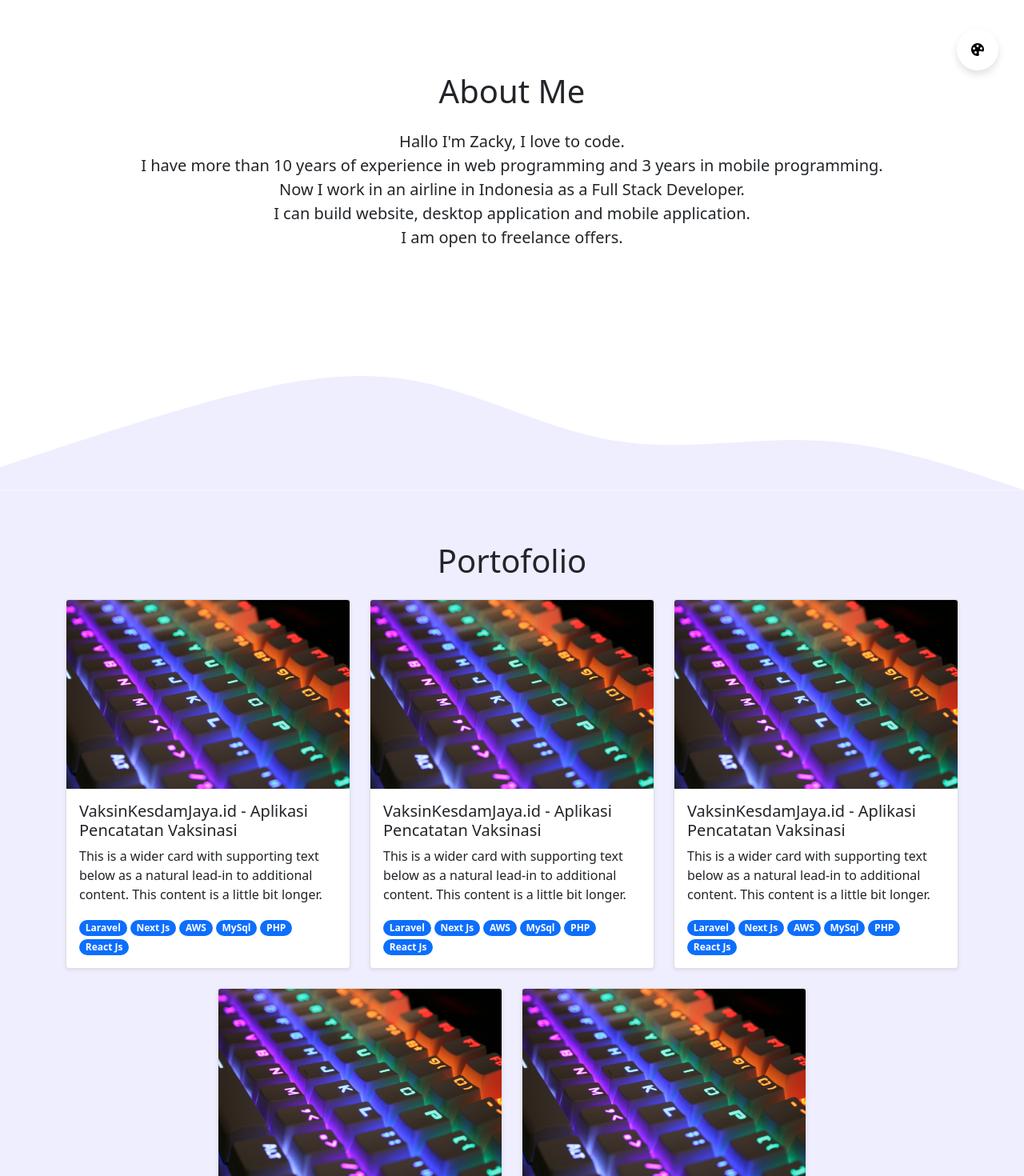
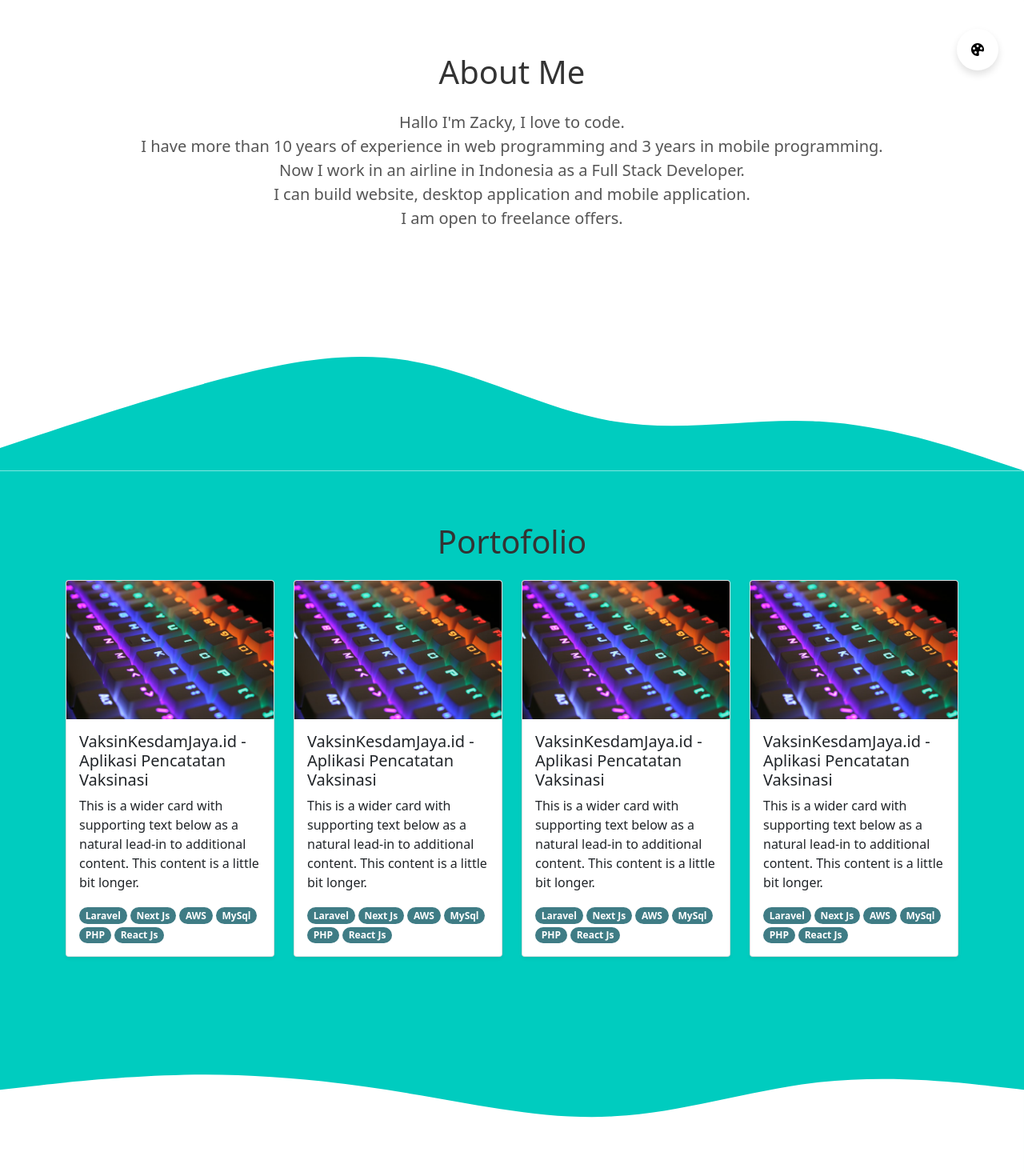
Before and after one commit to achmadzackyr/portofolic-frontend, a Next.js app: page /skills in a window 1280 px wide. Shown: the part 680-2150 px from the top of the page at 80% size. Built offline with nearby package versions, Linux system fonts and the light colour scheme.

Commit message:
Portofolio, About Palette

```diff
--- a/components/molecule/about.js
+++ b/components/molecule/about.js
@@ -1,23 +1,23 @@
 import { Container, Row, Col } from 'react-bootstrap';
 
-function About({ children }) {
+function About({ children, aboutBg, aboutTitle, aboutContent, portofolioBg }) {
   return (
-    <section id="about" className="pt-5">
+    <section id="about" className="pt-5" style={{ backgroundColor: aboutBg.color }}>
       <Container className="pt-3">
         <Row className="mb-3">
           <Col className="text-center">
-            <h1>About Me</h1>
+            <h1 style={{ color: aboutTitle.color }}>About Me</h1>
           </Col>
         </Row>
         <Row className="text-center fs-5">
           <Col>
-            <p>{children}</p>
+            <p style={{ color: aboutContent.color }}>{children}</p>
           </Col>
         </Row>
       </Container>
       <svg xmlns="http://www.w3.org/2000/svg" viewBox="0 0 1440 320">
         <path
-          fill="#c8c8ff4d"
+          fill={portofolioBg.color}
           fillOpacity="1"
           d="M0,288L48,272C96,256,192,224,288,197.3C384,171,480,149,576,165.3C672,181,768,235,864,250.7C960,267,1056,245,1152,250.7C1248,256,1344,288,1392,304L1440,320L1440,320L1392,320C1344,320,1248,320,1152,320C1056,320,960,320,864,320C768,320,672,320,576,320C480,320,384,320,288,320C192,320,96,320,48,320L0,320Z"
         ></path>
--- a/components/molecule/portofolio-card.js
+++ b/components/molecule/portofolio-card.js
@@ -1,7 +1,7 @@
 import React from 'react';
 import Card from 'react-bootstrap/Card';
 
-function PortofolioCard() {
+function PortofolioCard({ portofolioSkill }) {
   return (
     <Card className="shadow-sm mb-4">
       <Card.Img variant="top" src="/project-thumbnail-default.jpg" alt="Project Thumbnail" />
@@ -12,12 +12,42 @@ function PortofolioCard() {
           content. This content is a little bit longer.
         </Card.Text>
         <div>
-          <span className="badge rounded-pill bg-primary me-1">Laravel</span>
-          <span className="badge rounded-pill bg-primary me-1">Next Js</span>
-          <span className="badge rounded-pill bg-primary me-1">AWS</span>
-          <span className="badge rounded-pill bg-primary me-1">MySql</span>
-          <span className="badge rounded-pill bg-primary me-1">PHP</span>
-          <span className="badge rounded-pill bg-primary me-1">React Js</span>
+          <span
+            className="badge rounded-pill me-1"
+            style={{ backgroundColor: portofolioSkill.color }}
+          >
+            Laravel
+          </span>
+          <span
+            className="badge rounded-pill me-1"
+            style={{ backgroundColor: portofolioSkill.color }}
+          >
+            Next Js
+          </span>
+          <span
+            className="badge rounded-pill me-1"
+            style={{ backgroundColor: portofolioSkill.color }}
+          >
+            AWS
+          </span>
+          <span
+            className="badge rounded-pill me-1"
+            style={{ backgroundColor: portofolioSkill.color }}
+          >
+            MySql
+          </span>
+          <span
+            className="badge rounded-pill me-1"
+            style={{ backgroundColor: portofolioSkill.color }}
+          >
+            PHP
+          </span>
+          <span
+            className="badge rounded-pill me-1"
+            style={{ backgroundColor: portofolioSkill.color }}
+          >
+            React Js
+          </span>
         </div>
       </Card.Body>
     </Card>
--- a/components/organism/jumbotron.js
+++ b/components/organism/jumbotron.js
@@ -1,8 +1,8 @@
 import Avatar from '../molecule/avatar';
 
-function Jumbotron({ homeBg, homeName, homeHeadline, fullName, headline, homeAvatar }) {
+function Jumbotron({ homeBg, homeName, homeHeadline, fullName, headline, homeAvatar, aboutBg }) {
   return (
-    <div className="pt-5 mb-4 text-center" style={{ backgroundColor: homeBg.color }} id="home">
+    <div className="pt-5 text-center" style={{ backgroundColor: homeBg.color }} id="home">
       <Avatar homeAvatar={homeAvatar} />
       <h1 className="display-6 fw-semibold" style={{ color: homeName.color }}>
         {fullName}
@@ -12,7 +12,7 @@ function Jumbotron({ homeBg, homeName, homeHeadline, fullName, headline, homeAva
       </p>
       <svg xmlns="http://www.w3.org/2000/svg" viewBox="0 0 1440 320">
         <path
-          fill="#fff"
+          fill={aboutBg.color}
           fillOpacity="1"
           d="M0,128L48,122.7C96,117,192,107,288,101.3C384,96,480,96,576,112C672,128,768,160,864,170.7C960,181,1056,171,1152,165.3C1248,160,1344,160,1392,160L1440,160L1440,320L1392,320C1344,320,1248,320,1152,320C1056,320,960,320,864,320C768,320,672,320,576,320C480,320,384,320,288,320C192,320,96,320,48,320L0,320Z"
         ></path>
--- a/components/organism/portofolio.js
+++ b/components/organism/portofolio.js
@@ -1,30 +1,27 @@
 import { Container, Row, Col } from 'react-bootstrap';
 import PortofolioCard from '../molecule/portofolio-card';
 
-function Portofolio() {
+function Portofolio({ portofolioBg, portofolioHeader, portofolioSkill }) {
   return (
-    <section id="portofolio" className="pt-5" style={{ backgroundColor: '#c8c8ff4d' }}>
+    <section id="portofolio" className="pt-5" style={{ backgroundColor: portofolioBg.color }}>
       <Container className="pt-3">
         <Row className="mb-3">
           <Col className="text-center">
-            <h1>Portofolio</h1>
+            <h1 style={{ color: portofolioHeader.color }}>Portofolio</h1>
           </Col>
         </Row>
         <Row className="justify-content-center">
-          <Col md={4}>
-            <PortofolioCard />
+          <Col md={4} lg={3}>
+            <PortofolioCard portofolioSkill={portofolioSkill} />
           </Col>
-          <Col md={4}>
-            <PortofolioCard />
+          <Col md={4} lg={3}>
+            <PortofolioCard portofolioSkill={portofolioSkill} />
           </Col>
-          <Col md={4}>
-            <PortofolioCard />
+          <Col md={4} lg={3}>
+            <PortofolioCard portofolioSkill={portofolioSkill} />
           </Col>
-          <Col md={4}>
-            <PortofolioCard />
-          </Col>
-          <Col md={4}>
-            <PortofolioCard />
+          <Col md={4} lg={3}>
+            <PortofolioCard portofolioSkill={portofolioSkill} />
           </Col>
         </Row>
       </Container>
--- a/pages/[username].js
+++ b/pages/[username].js
@@ -63,6 +63,40 @@ function MyPortofolio(props) {
   });
   //#endregion
 
+  //#region about
+  const [aboutBg, setAboutBg] = useState({
+    displayColorPicker: false,
+    color: '#FFFFFF'
+  });
+
+  const [aboutTitle, setAboutTitle] = useState({
+    displayColorPicker: false,
+    color: '#333333'
+  });
+
+  const [aboutContent, setAboutContent] = useState({
+    displayColorPicker: false,
+    color: '#555555'
+  });
+  //#endregion
+
+  //#region portofolio
+  const [portofolioBg, setPortofolioBg] = useState({
+    displayColorPicker: false,
+    color: '#00CCBF'
+  });
+
+  const [portofolioHeader, setPortofolioHeader] = useState({
+    displayColorPicker: false,
+    color: '#333333'
+  });
+
+  const [portofolioSkill, setPortofolioSkill] = useState({
+    displayColorPicker: false,
+    color: '#3F7C85'
+  });
+  //#endregion
+
   //   const updateSkill = async (e) => {
   //     e.preventDefault();
 
@@ -91,17 +125,27 @@ function MyPortofolio(props) {
           homeName={homeName}
           homeHeadline={homeHeadline}
           homeAvatar={homeAvatar}
+          aboutBg={aboutBg}
           fullName={'Achmad Zacky Rachmatullah'}
           headline={'10 Years+ Experienced Full Stack Developer'}
         />
-        <About>
+        <About
+          aboutBg={aboutBg}
+          aboutTitle={aboutTitle}
+          aboutContent={aboutContent}
+          portofolioBg={portofolioBg}
+        >
           Hallo I'm Zacky, I love to code. <br />
           I have more than 10 years of experience in web programming and 3 years in mobile
           programming. <br />
           Now I work in an airline in Indonesia as a Full Stack Developer. <br /> I can build
           website, desktop application and mobile application. <br /> I am open to freelance offers.
         </About>
-        <Portofolio />
+        <Portofolio
+          portofolioBg={portofolioBg}
+          portofolioHeader={portofolioHeader}
+          portofolioSkill={portofolioSkill}
+        />
         <Skill />
         <Contact />
         <PaletteSidebar
@@ -120,6 +164,18 @@ function MyPortofolio(props) {
           setHomeHeadline={setHomeHeadline}
           homeAvatar={homeAvatar}
           setHomeAvatar={setHomeAvatar}
+          aboutBg={aboutBg}
+          setAboutBg={setAboutBg}
+          aboutTitle={aboutTitle}
+          setAboutTitle={setAboutTitle}
+          aboutContent={aboutContent}
+          setAboutContent={setAboutContent}
+          portofolioBg={portofolioBg}
+          setPortofolioBg={setPortofolioBg}
+          portofolioHeader={portofolioHeader}
+          setPortofolioHeader={setPortofolioHeader}
+          portofolioSkill={portofolioSkill}
+          setPortofolioSkill={setPortofolioSkill}
         />
         <Fab />
       </main>
```
Also changed, not shown: components/organism/palette-sidebar.js (+133 -23 lines).
